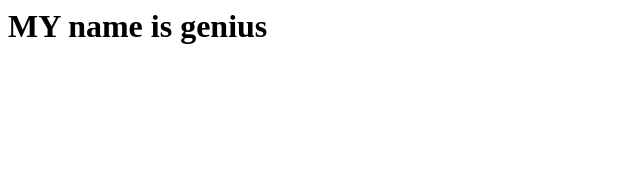
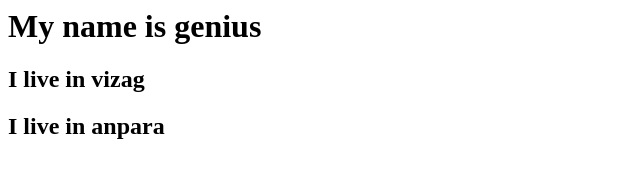
Before and after one commit to geniussanjog/vscode_demo, a plain HTML site: page index.html in a window 1280 px wide. Shown: the whole page, without its empty margins (0-640 px from the left). Drawn offline with Linux system fonts and the light colour scheme.

Commit message:
modified index

```diff
--- a/index.html
+++ b/index.html
@@ -1 +1,3 @@
-<h1>MY name is genius</h1>
+<h1>My name is genius</h1>
+<h2>I live in vizag</h2>
+<h2>I live in anpara</h2>
```
